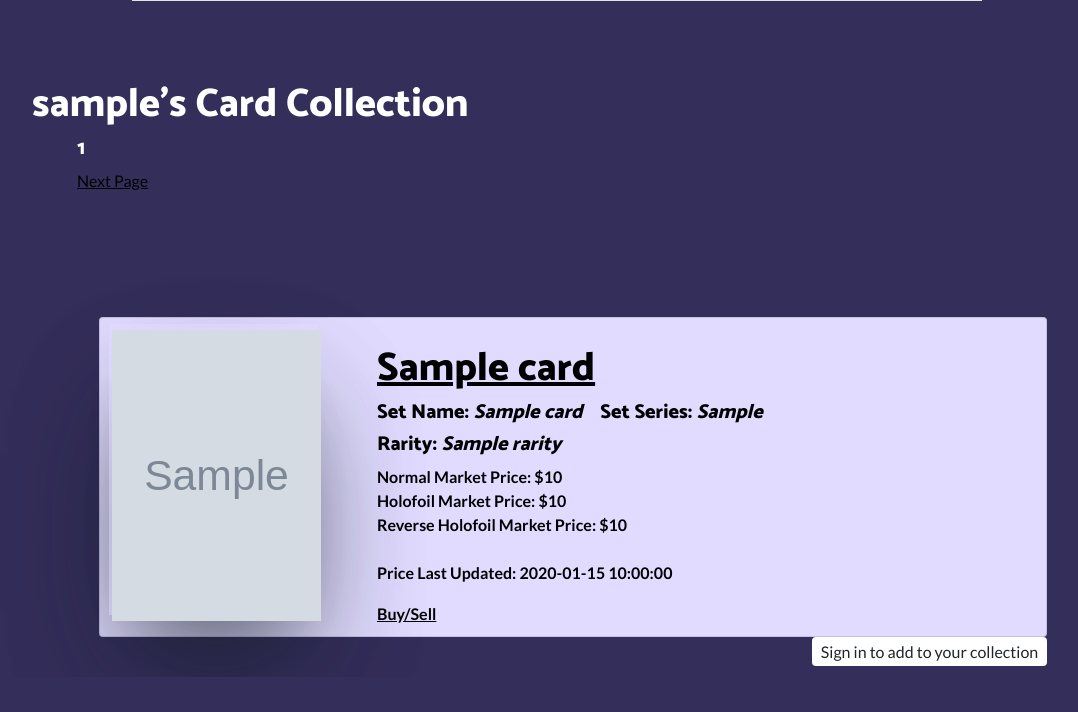
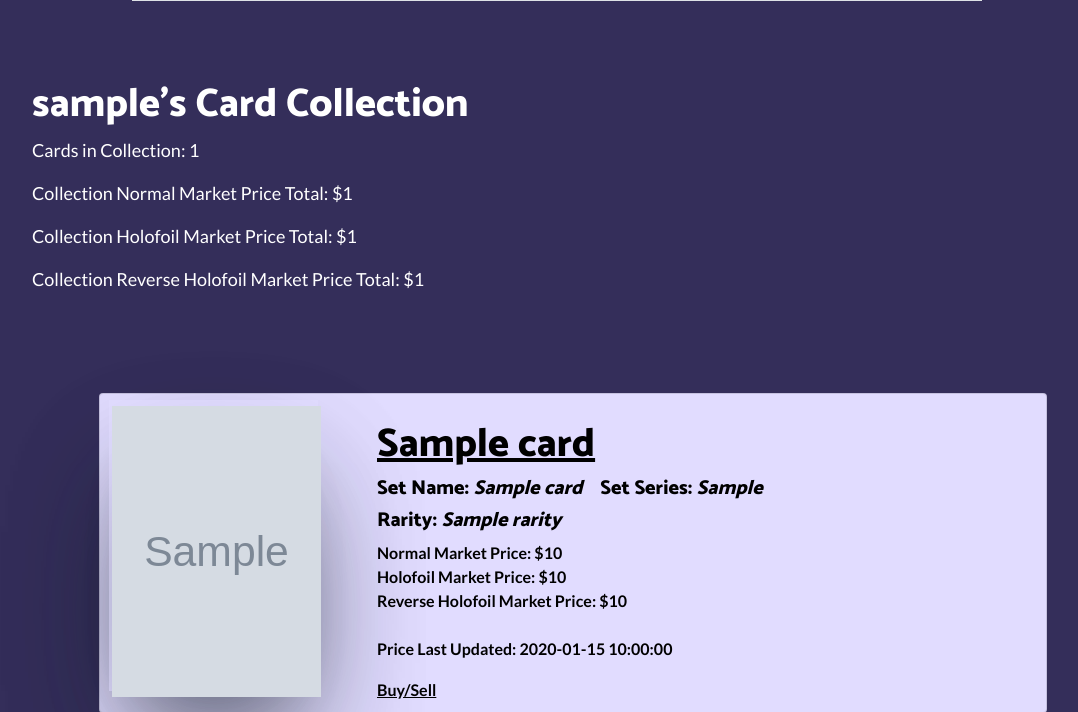
Before and after one commit to csulva/Card-Again, a Flask app: template app/templates/user.html in a window 1280 px wide. Shown: the part 554-1266 px from the top of the page, without its empty margins (83-1161 px from the left). Before the commit the page ends 1231 px from the top, so only its background shows below. Run offline with Flask 2, Linux system fonts and the light colour scheme; tables that the repository leaves empty hold one stand-in row (values such as "Sample post"); the template is opened without the code that fills it: values that come from a table or form of the project are taken from there, most other values are stand-ins (such as "Sample title", 1, 10 or a date in 2020); grey boxes marked "Sample" are stand-in pictures; some libraries are stand-ins or nearby versions.

Commit message:
additions to user page

```diff
--- a/app/templates/user.html
+++ b/app/templates/user.html
@@ -57,7 +57,15 @@
 </div>
 <div class="collection-title">
 <h1>{{user.username}}'s Card Collection</h1>
+<p style='font-size: 18px'>Cards in Collection: {{ total_cards }}</p>
+<p style='font-size: 18px'>Collection Normal Market Price Total: ${{ total_normal_market_price|round(2, 'common')}} </p>
+<p style='font-size: 18px'>Collection Holofoil Market Price Total: ${{ total_holofoil|round(2, 'common')}} </p>
+<p style='font-size: 18px'>Collection Reverse Holofoil Market Price Total: ${{ total_reverse|round(2, 'common')}} </p>
+
 </div>
+
+{% include '_cards.html' %}
+
 <div class='pagination-text'>
     <h5>{{length_per_page}}</h5>
 {% if prev_url %}
@@ -68,6 +76,4 @@
 {% endif %}
 </div>
 <br>
-
-{% include '_cards.html' %}
 {% endblock content %}
```
